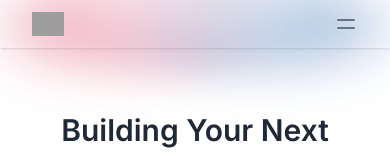
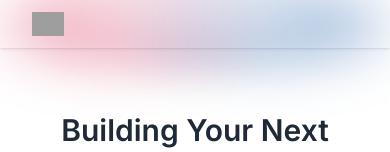
Before and after one commit to hiiqdesigns/paper-trails, a Next.js app: page / in a window 390 px wide. Shown: the top 152 px of the page. Built offline with nearby package versions, Linux system fonts and the light colour scheme; grey boxes are pictures that could not be loaded.

Commit message:
hid mobile menu button temporarily

```diff
--- a/app/components/ui/navbar.tsx
+++ b/app/components/ui/navbar.tsx
@@ -25,7 +25,7 @@
           </Link>
 
           {/* <!-- Mobile menu button --> */}
-          <div className="flex md:hidden">
+          {/* <div className="flex md:hidden">
             <button
               type="button"
               className="text-gray-500 hover:text-gray-600 focus:outline-none focus:text-gray-600"
@@ -62,7 +62,7 @@
                 />
               </svg>
             </button>
-          </div>
+          </div> */}
         </div>
 
         {/* <!-- Mobile Menu open: "block", Menu closed: "hidden" --> */}
```
